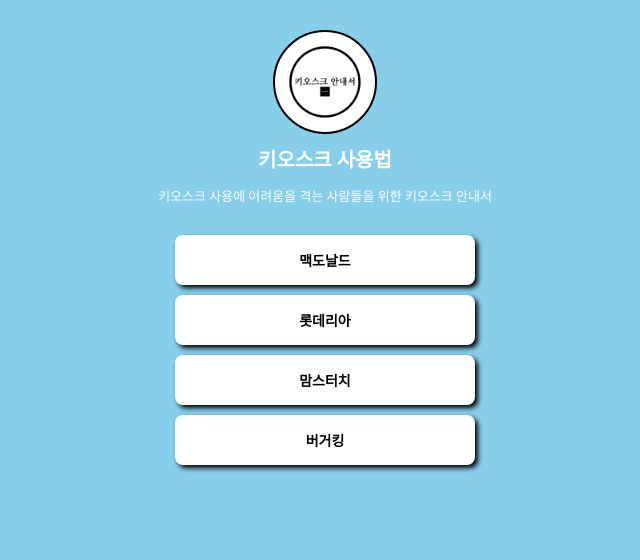
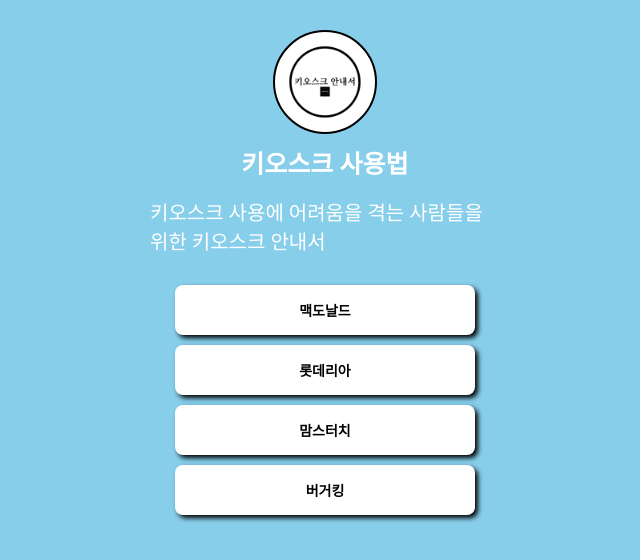
Before and after one commit to rlatjdgh/kiosk-guide, a plain HTML site: page index.html in a window 1280 px wide. Shown: the whole page, without its empty margins (315-955 px from the left). Drawn offline with Linux system fonts and the light colour scheme.

Commit message:
Update index.html

```diff
--- a/index.html
+++ b/index.html
@@ -26,14 +26,14 @@
    }
    .main{
      color: white;
-     font-size: 20px;
+     font-size: 25px;
 
       margin-top: 30px;
       margin-top: 10px;
    }
    .sub{
       color: white;
-      font-size: 13px;
+      font-size: 20px;
 
       margin-top: 0px;
       margin-bottom: 30px;
```
